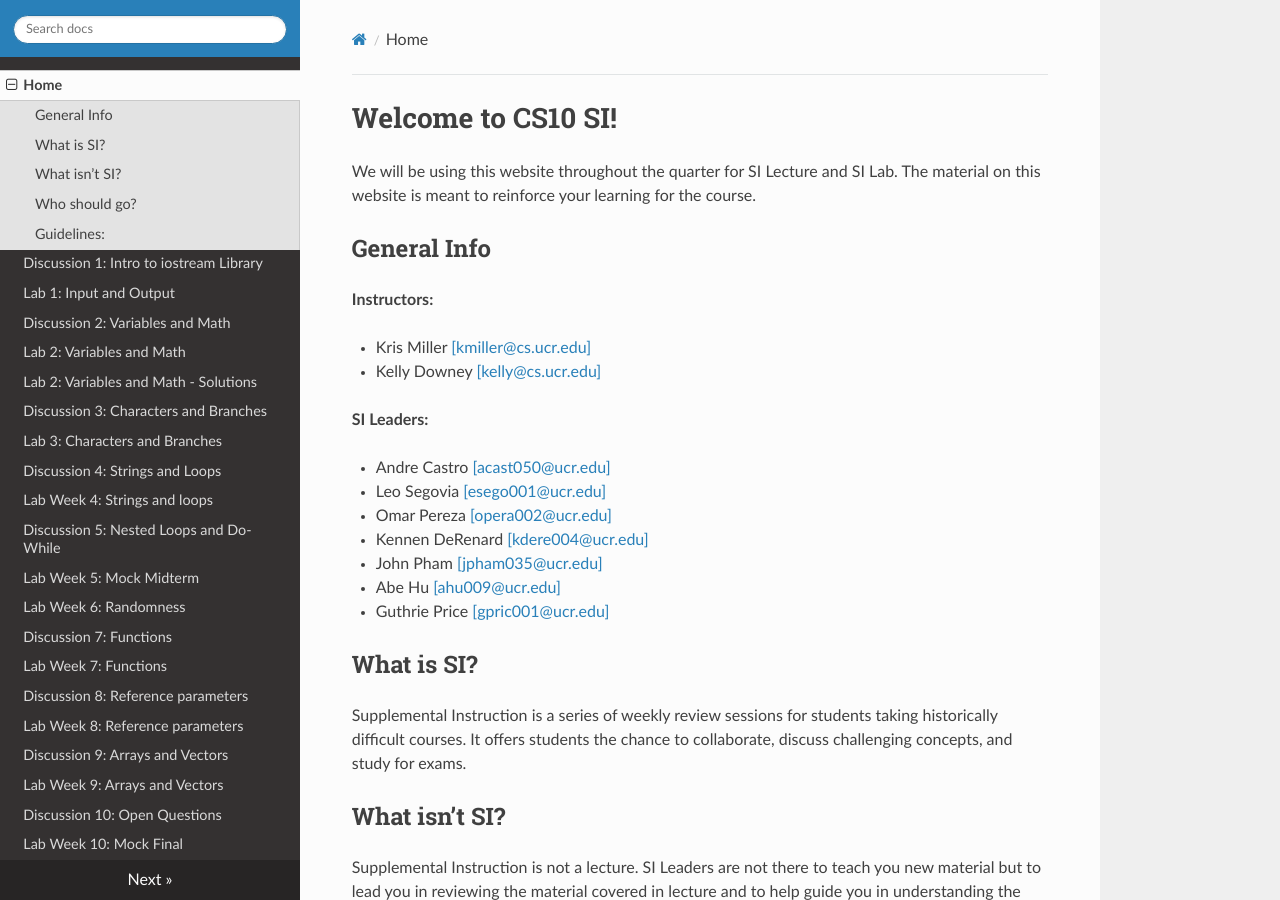
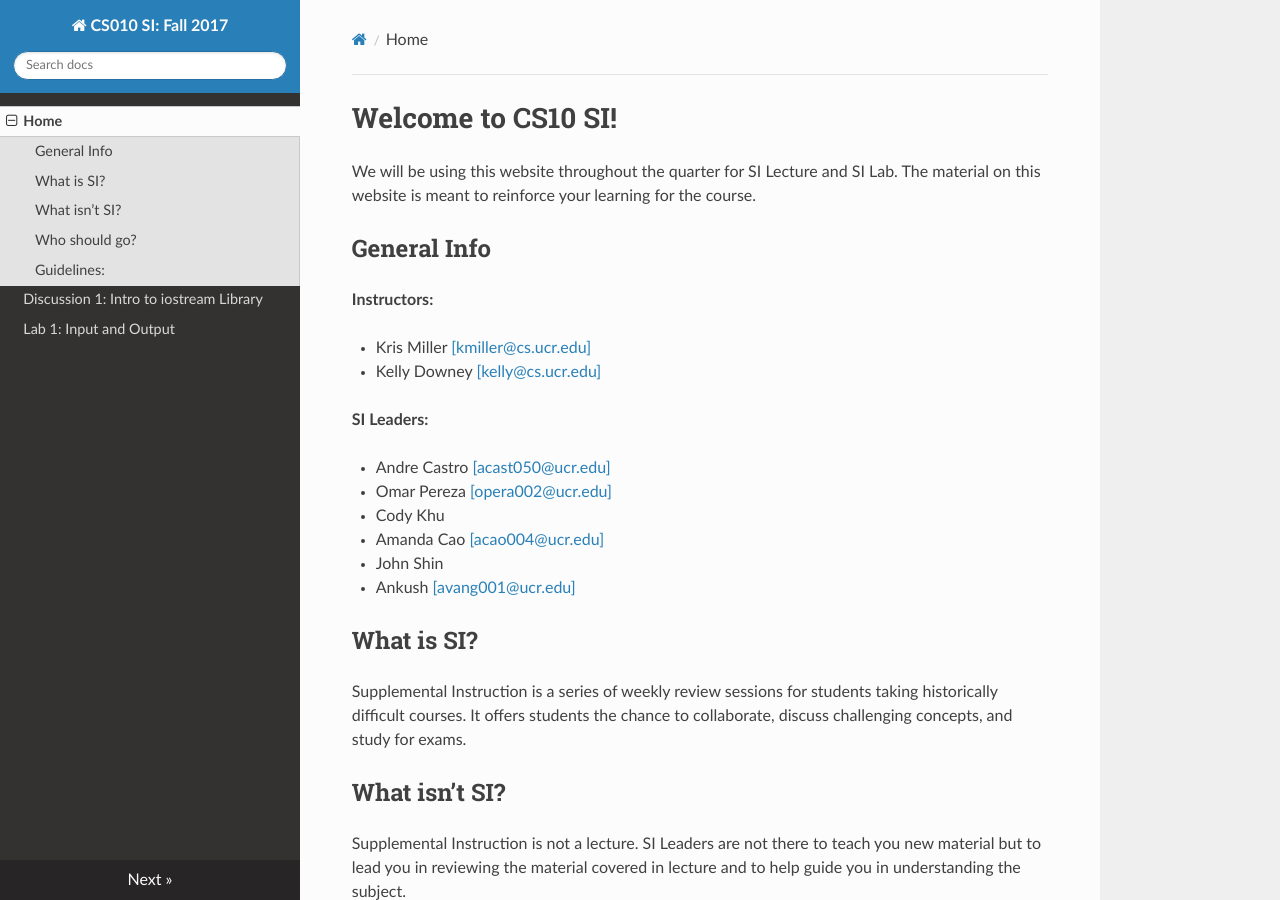
Before and after one commit to cs-si-ucr/cs10, an MkDocs documentation site: the page built from docs/index.md, in a window 1280 px wide and 900 px high. Built offline with MkDocs 1.6.1, drawn with Linux system fonts in a browser that asks for light colours; nearby versions of some CDN libraries; old or Windows-style settings are respelled for this version of MkDocs.

Commit message:
Updating for Fall 2018 quarter

```diff
--- a/docs/index.md
+++ b/docs/index.md
@@ -12,12 +12,11 @@
 **SI Leaders:**
 
 * Andre Castro [[acast050@ucr.edu]](mailto:acast050@ucr.edu)
-* Leo Segovia [[esego001@ucr.edu]](mailto:esego001@ucr.edu)
 * Omar Pereza [[opera002@ucr.edu]](mailto:opera002@ucr.edu)
-* Kennen DeRenard [[kdere004@ucr.edu]](mailto:kdere004@ucr.edu)
-* John Pham [[jpham035@ucr.edu]](mailto:jpham035@ucr.edu)
-* Abe Hu [[ahu009@ucr.edu]](mailto:ahu009@ucr.edu)
-* Guthrie Price [[gpric001@ucr.edu]](mailto:gpric001@ucr.edu)
+* Cody Khu
+* Amanda Cao [[acao004@ucr.edu]](mailto:acao004@ucr.edu)
+* John Shin
+* Ankush [[avang001@ucr.edu]](mailto:avang001@ucr.edu)
 
 What is SI?
 -----------
--- a/mkdocs.yml
+++ b/mkdocs.yml
@@ -3,23 +3,23 @@
     - [index.md, "Home"]
     - [dis01.md, "Discussion 1: Intro to iostream Library"]
     - [lab01.md, "Lab 1: Input and Output"]
-    - [dis02.md, "Discussion 2: Variables and Math"]
-    - [lab02.md, "Lab 2: Variables and Math"]
-    - [lab02-solution.md, "Lab 2: Variables and Math - Solutions"]
-    - [dis03.md, "Discussion 3: Characters and Branches"]
-    - [lab03.md, "Lab 3: Characters and Branches"]
-    - [dis04.md, "Discussion 4: Strings and Loops"]
-    - [lab04.md, "Lab Week 4: Strings and loops"]
-    - [dis05.md, "Discussion 5: Nested Loops and Do-While"]
-    - [lab05.md, "Lab Week 5: Mock Midterm"]
-   #- [dis06.md, "Discussion 6: Midterm Preparation"]
-    - [lab06.md, "Lab Week 6: Randomness"]
-    - [dis07.md, "Discussion 7: Functions"]
-    - [lab07.md, "Lab Week 7: Functions"]
-    - [dis08.md, "Discussion 8: Reference parameters"]
-    - [lab08.md, "Lab Week 8: Reference parameters"]
-    - [dis09.md, "Discussion 9: Arrays and Vectors"]
-    - [lab09.md, "Lab Week 9: Arrays and Vectors"]
-    - [dis10.md, "Discussion 10: Open Questions"]
-    - [lab10.md, "Lab Week 10: Mock Final"]
+    #- [dis02.md, "Discussion 2: Variables and Math"]
+    #- [lab02.md, "Lab 2: Variables and Math"]
+    #- [lab02-solution.md, "Lab 2: Variables and Math - Solutions"]
+    #- [dis03.md, "Discussion 3: Characters and Branches"]
+    #- [lab03.md, "Lab 3: Characters and Branches"]
+    #- [dis04.md, "Discussion 4: Strings and Loops"]
+    #- [lab04.md, "Lab Week 4: Strings and loops"]
+    #- [dis05.md, "Discussion 5: Nested Loops and Do-While"]
+    #- [lab05.md, "Lab Week 5: Mock Midterm"]
+    #- [dis06.md, "Discussion 6: Midterm Preparation"]
+    #- [lab06.md, "Lab Week 6: Randomness"]
+    #- [dis07.md, "Discussion 7: Functions"]
+    #- [lab07.md, "Lab Week 7: Functions"]
+    #- [dis08.md, "Discussion 8: Reference parameters"]
+    #- [lab08.md, "Lab Week 8: Reference parameters"]
+    #- [dis09.md, "Discussion 9: Arrays and Vectors"]
+    #- [lab09.md, "Lab Week 9: Arrays and Vectors"]
+    #- [dis10.md, "Discussion 10: Open Questions"]
+    #- [lab10.md, "Lab Week 10: Mock Final"]
 theme: readthedocs
```
